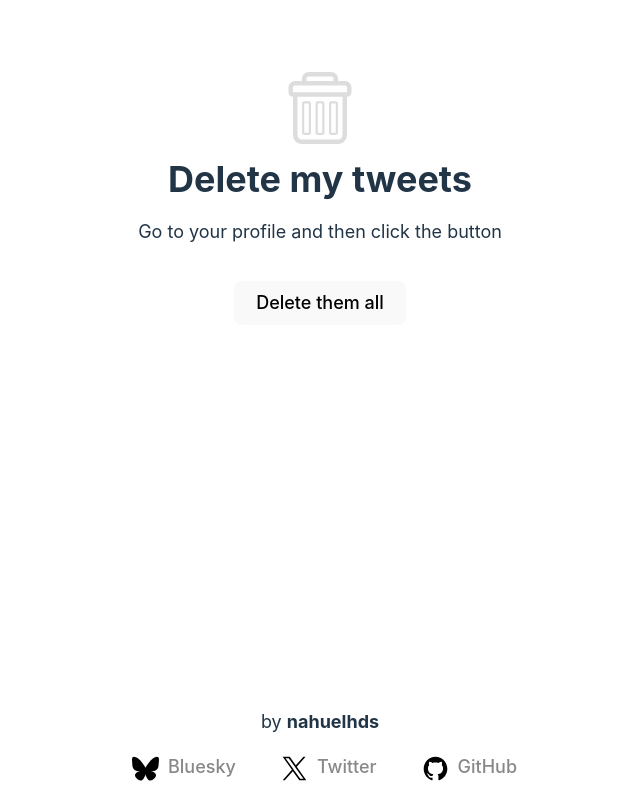
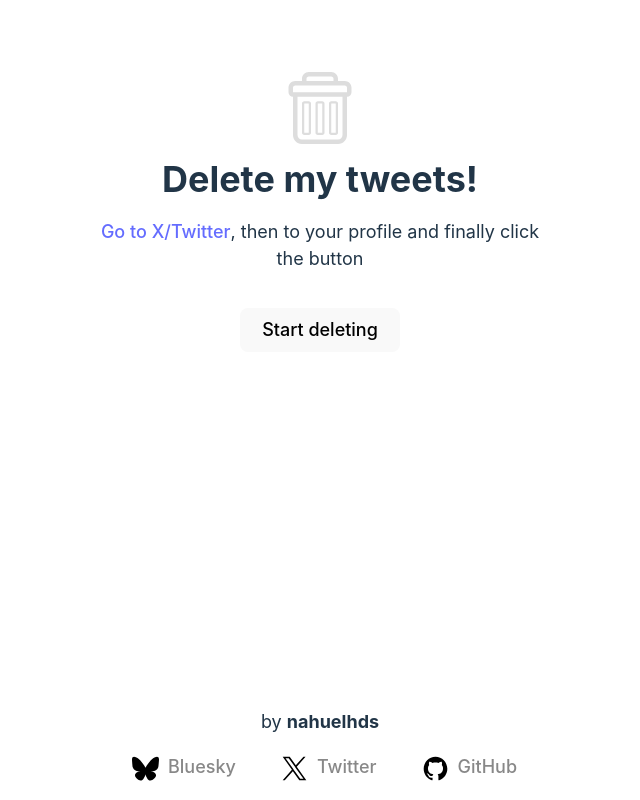
Before and after one commit to nahuelhds/delete-my-tweets, a React (Vite) app: page / in a window 1280 px wide. Shown: the whole page, without its empty margins (320-960 px from the left). Built offline with nearby package versions, Linux system fonts and the light colour scheme.

Commit message:
Footer size

```diff
--- a/index.html
+++ b/index.html
@@ -4,7 +4,7 @@
     <meta charset="UTF-8" />
     <link rel="icon" type="image/svg+xml" href="/img/trash.svg" />
     <meta name="viewport" content="width=device-width, initial-scale=1.0" />
-    <title>Vite + React + TS</title>
+    <title>Delete my tweets! by nahuelhds</title>
   </head>
   <body>
     <div id="root"></div>
--- a/src/App.tsx
+++ b/src/App.tsx
@@ -12,10 +12,15 @@ function App() {
   return (
     <>
       <img src={trashIcon} className="logo" alt="logo" />
-      <h1>Delete my tweets</h1>
-      <p>Go to your profile and then click the button</p>
+      <h1>Delete my tweets!</h1>
+      <p>
+        <a href={"https://x.com"} target={"_blank"}>
+          Go to X/Twitter
+        </a>
+        , then to your profile and finally click the button
+      </p>
       <div className="card">
-        <button onClick={handleClick}>Delete them all</button>
+        <button onClick={handleClick}>Start deleting</button>
       </div>
       <footer>
         by <strong>nahuelhds</strong>
```
